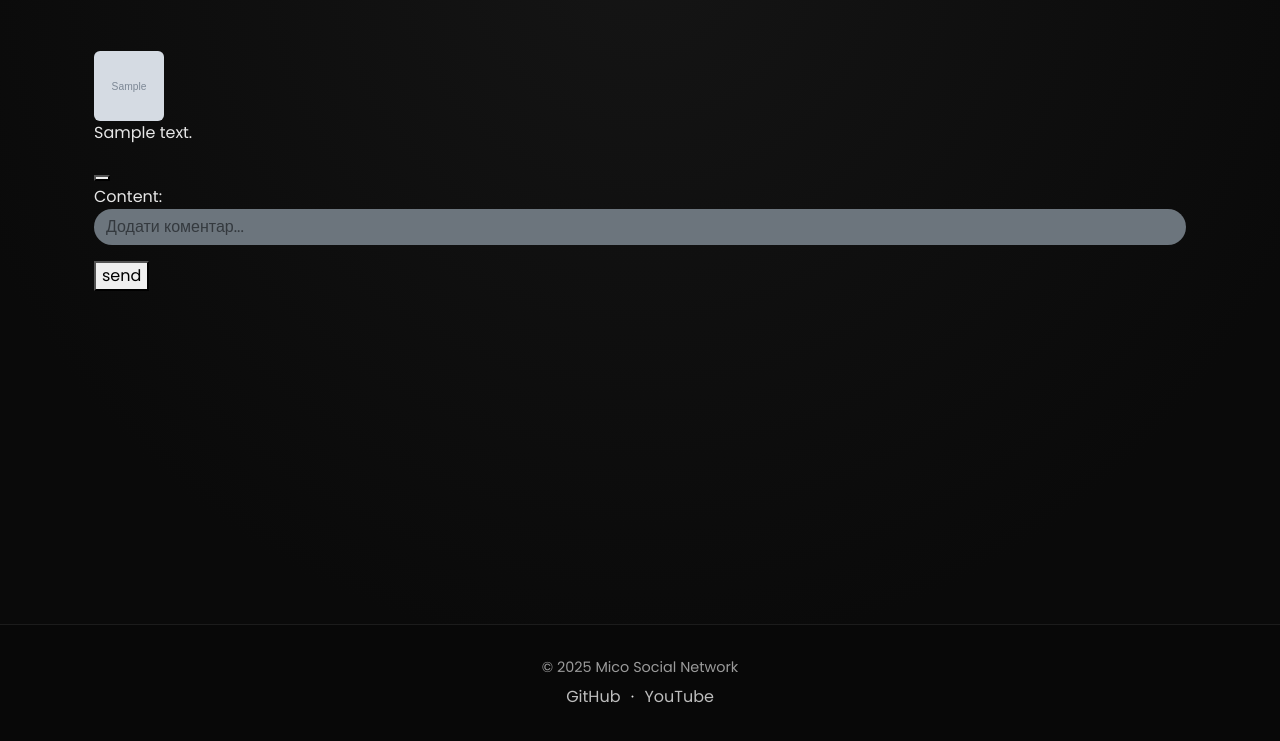
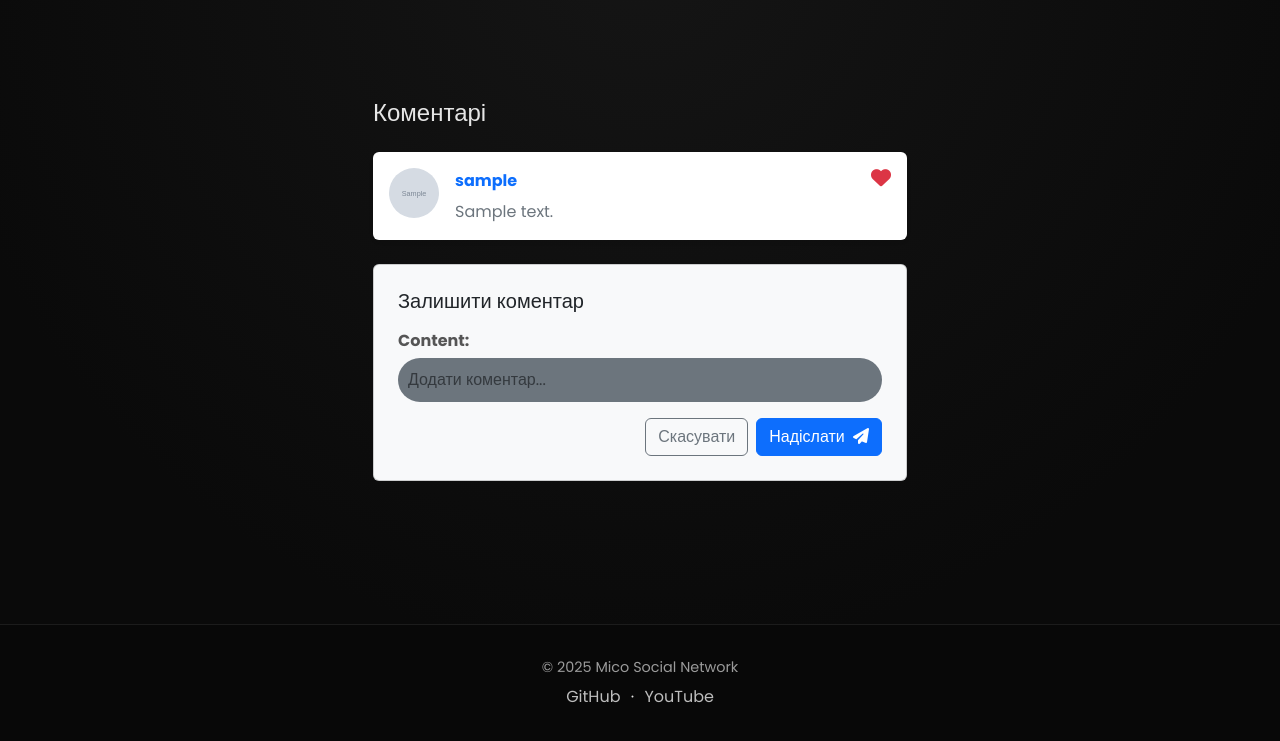
Before and after one commit to Mierial/mico-social-network, a Django app: page /comments/1/ in a window 1280 px wide. Shown: the part 59-800 px from the top of the page. Run offline with Django 5.2, Linux system fonts and the light colour scheme; a user stored in the database is signed in; tables that the repository leaves empty hold one stand-in row (values such as "Sample post"); grey boxes marked "Sample" are stand-in pictures.

Commit message:
Frontend comments

```diff
--- a/posts/templates/posts/comments_view.html
+++ b/posts/templates/posts/comments_view.html
@@ -1,30 +1,98 @@
 {% extends 'base.html' %}
 
-{% block title %} Post comments {% endblock %}
+{% block title %} Коментарі {% endblock %}
 
 {% block content %}
-<div class='container'>
+<div class="container my-5">
+    <div class="row d-flex justify-content-center">
+        <div class="col-md-8 col-lg-6">
+
+            <h4 class="mb-4">Коментарі</h4>
+
             {% for comment in comments %}
-        <div>
-        <img src="{{ comment.author.avatar.url }}" class="rounded float-left" alt="{{ comment.author.username }}" width="70" height="70">
-            <p>{{ comment.content }}</p>
-        </div>
+            <div class="card mb-3 shadow-sm border-0">
+                <div class="card-body">
+                    <div class="d-flex flex-start">
+                        <img class="rounded-circle shadow-1-strong me-3"
+                             src="{{ comment.author.avatar.url }}"
+                             alt="{{ comment.author.username }}"
+                             width="50" height="50"
+                             style="object-fit: cover;">
+
+                        <div class="w-100">
+                            <div class="d-flex justify-content-between align-items-center mb-1">
+                                <h6 class="text-primary fw-bold mb-0 me-2">
+                                    {{ comment.author.username }}
+                                </h6>
+
                                 <form method="POST" action="{% url 'posts:like_comment' comment.id %}">
                                     {% csrf_token %}
-            <button type="submit">
+                                    <button type="submit" class="btn btn-link p-0 text-decoration-none" style="border: none; background: none;">
                                         {% if comment.is_liked %}
-                    <i class="fa-solid fa-heart text-danger"></i>
+                                            <i class="fa-solid fa-heart text-danger fs-5"></i>
                                         {% else %}
-                    <i class="fa-regular fa-heart"></i>
+                                            <i class="fa-regular fa-heart text-muted fs-5"></i>
                                         {% endif %}
                                         </button>
                                 </form>
+                            </div>
+
+                            <p class="mt-2 mb-0 text-secondary">
+                                {{ comment.content }}
+                            </p>
+                        </div>
+                    </div>
+                </div>
+            </div>
+            {% empty %}
+                <div class="alert alert-light text-center" role="alert">
+                    Ще немає коментарів. Будьте першим!
+                </div>
             {% endfor %}
 
-        <form method = 'POST' action="{% url 'posts:comments_view' post.id %}">
+            <div class="card bg-light mt-4">
+                <div class="card-body p-4">
+                    <h5 class="mb-3">Залишити коментар</h5>
+                    <form method="POST" action="{% url 'posts:comments_view' post.id %}">
                         {% csrf_token %}
+
+                        <div class="mb-3">
                             {{ form.as_p }}
-            <button type="submit">send</button>
+                        </div>
+
+                        <div class="d-flex justify-content-end">
+                            <button type="button" class="btn btn-outline-secondary me-2">Скасувати</button>
+                            <button type="submit" class="btn btn-primary">
+                                Надіслати <i class="fas fa-paper-plane ms-1"></i>
+                            </button>
+                        </div>
                     </form>
                 </div>
+            </div>
+
+        </div>
+    </div>
+</div>
+
+<style>
+    /* Робимо поля вводу форми більш схожими на Bootstrap, якщо не використовується crispy-forms */
+    textarea, input[type="text"] {
+        width: 100%;
+        padding: 10px;
+        border: 1px solid #ced4da;
+        border-radius: 0.375rem;
+        outline: none;
+        transition: border-color 0.15s ease-in-out;
+    }
+    textarea:focus, input[type="text"]:focus {
+        border-color: #86b7fe;
+        box-shadow: 0 0 0 0.25rem rgba(13, 110, 253, 0.25);
+    }
+    /* Прибираємо стандартний текст "Content:" від Django форми, якщо він заважає */
+    label {
+        font-weight: bold;
+        margin-bottom: 5px;
+        color: #555;
+    }
+</style>
 {% endblock %}
--- a/posts/views.py
+++ b/posts/views.py
@@ -67,8 +67,10 @@ def feed_view(request):
 
 def post_comments_view(request, pk):
     post = get_object_or_404(Post, id=pk)
-    comments_post = post.comments.all()
+    comments_post = post.comments.all().order_by('-created_at')
 
+    for comment in comments_post:
+        comment.is_liked = CommentLike.objects.filter(comment=comment, user=request.user).exists()
     if request.method == "POST":
         form = CommentForm(request.POST)
         if form.is_valid():
--- a/templates/base.html
+++ b/templates/base.html
@@ -9,7 +9,7 @@
     <link href="https://fonts.googleapis.com/css2?family=Poppins:wght@300;400;500;600;700&display=swap" rel="stylesheet">
     <link href="https://cdn.jsdelivr.net/npm/bootstrap@5.3.2/dist/css/bootstrap.min.css" rel="stylesheet">
     <link href="https://cdn.jsdelivr.net/npm/bootstrap-icons@1.11.1/font/bootstrap-icons.css" rel="stylesheet">
-
+    <link rel="stylesheet" href="https://cdnjs.cloudflare.com/ajax/libs/font-awesome/6.4.2/css/all.min.css">
     <style>
         :root {
             --bg-main: #0a0a0a;
```
Also changed, not shown: posts/models.py (line endings or trailing spaces). Lines whose indentation alone changed are shown as unchanged.
